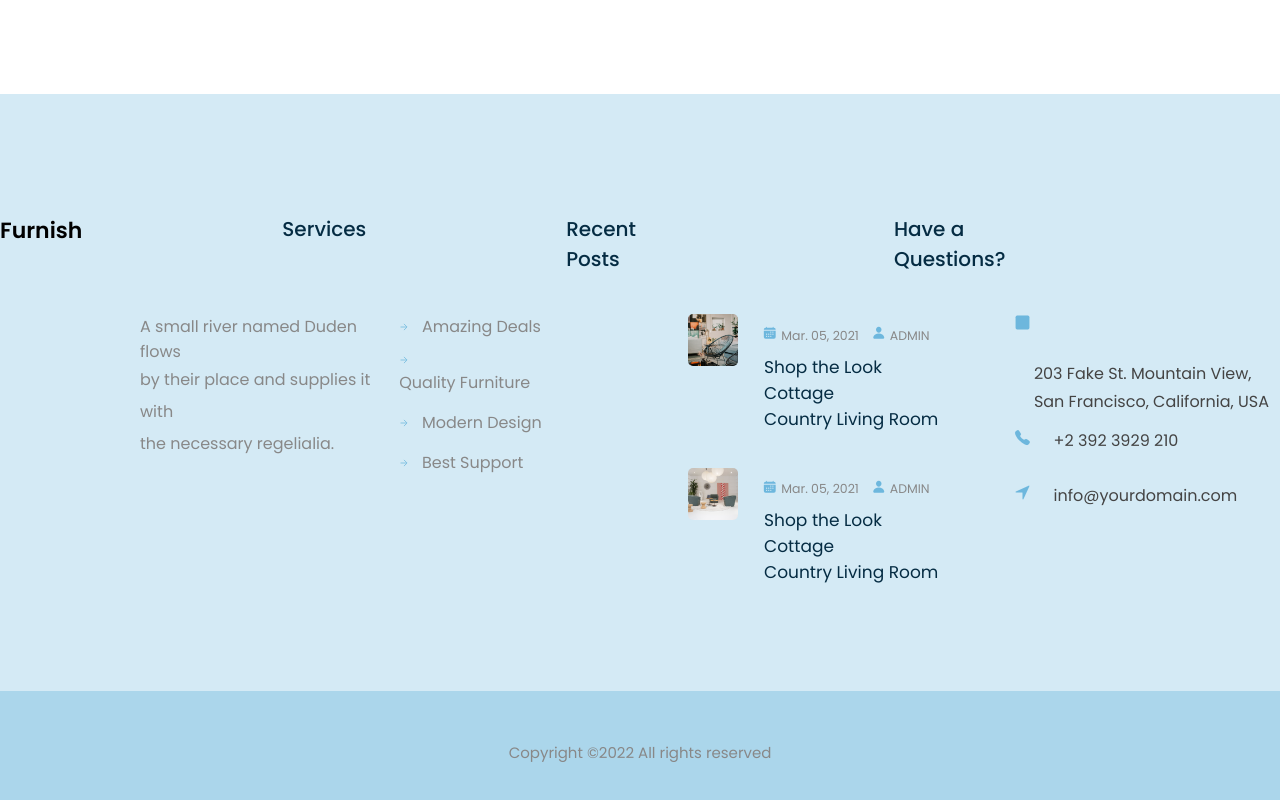
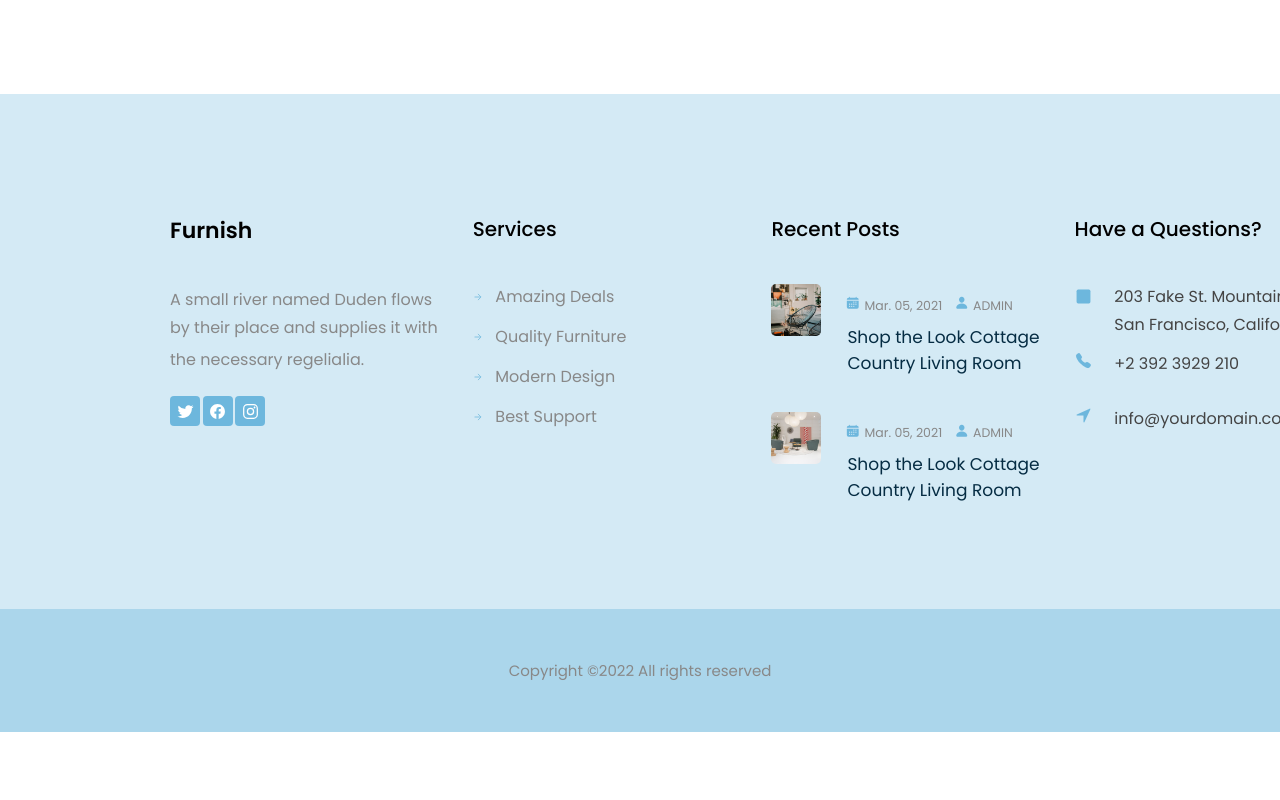
Before and after one commit to HalehNk/Furnish, a plain HTML site: page index.html in a window 1280 px wide. Shown: the part 5433-6233 px from the top of the page. After the commit the page ends 6165 px from the top, so only its background shows below. Drawn offline with nearby package versions, Linux system fonts and the light colour scheme.

Commit message:
fixing first footer

```diff
--- a/index.html
+++ b/index.html
@@ -423,31 +423,36 @@
         </div>
       </section>
   </main>
+
   <!-- CMT first footer -->
   <!-- FIX its not space between T-T -->
   <footer class="first-footer container">
-    <div class="flex flex--1x4">
-      <div class="footer-item">
+    <div class="flex">
+      <!-- CMT 1 -->
+      <div class="footer-item-1 relative">
         <p class="bold-p">Furnish</p>
-      </div>
-      <div class="footer-item">
-        <h3 class="heading-tertiary margin-b-sm">Services</h3>
-      </div>
-      <div class="footer-item">
-        <h3 class="heading-tertiary margin-b-sm">Recent Posts</h3>
-      </div>
-      <div class="footer-item">
-        <h3 class="heading-tertiary margin-b-sm">Have a Questions?</h3>
-      </div>
-    </div>
-    <div class="flex">
-      <!-- TODO FIX the icons at the end of it -->
         <div class="furnish">
           <p class="paragraph">
-          A small river named Duden flows <span class="br">by their place and supplies it with</span> <span class="br">
+            A small river named Duden flows <span class="br">by their place and supplies it with</span> <span
+              class="br">
               the necessary regelialia.</span>
           </p>
         </div>
+        <!-- FIX -->
+        <span class="twitter-container">
+          <ion-icon class="twitter" name="logo-twitter"></ion-icon>
+        </span>
+        <span class="facebook-container">
+          <ion-icon class="facebook" name="logo-facebook"></ion-icon>
+        </span>
+        <span class="ig-container">
+          <ion-icon class="ig" name="logo-instagram"></ion-icon>
+        </span>
+      </div>
+
+      <!-- CMT 2 -->
+      <div class="footer-item-2 relative">
+        <h3 class="heading-tertiary margin-b-sm">Services</h3>
         <div class="service">
           <a class="arrow-link" href="">
             <ion-icon class="arrow-icon" name="arrow-forward-outline"></ion-icon>
@@ -466,6 +471,11 @@
             <p class="paragraph arrow-p">Best Support</p>
           </a>
         </div>
+      </div>
+
+      <!-- CMT 3 -->
+      <div class="footer-item-3 relative">
+        <h3 class="heading-tertiary margin-b-sm">Recent Posts</h3>
         <div class="recent footer-item-3">
           <div class="services-1">
             <img src="img/img-sec6/img-1.png" alt="" class="img-footer">
@@ -488,11 +498,17 @@
             <a href="" class="blue-link">Shop the Look Cottage <span class="br">Country Living Room</span></a>
           </div>
         </div>
+      </div>
+
+      <!-- CMT 4 -->
+      <div class="footer-item-4 relative">
+        <h3 class="heading-tertiary margin-b-sm">Have a Questions?</h3>
         <div class="question">
           <div class="question-items">
             <div class="question-item-1">
               <ion-icon class="question-icon square-icon" name="square"></ion-icon>
-            <p class="paragraph dark-p p-short">203 Fake St. Mountain View, <span class="br">San Francisco, California,
+              <p class="paragraph dark-p p-short">203 Fake St. Mountain View, <span class="br">San Francisco,
+                  California,
                   USA</span>
               </p>
             </div>
@@ -503,6 +519,7 @@
             <div class="question-item-3">
               <ion-icon class="question-icon" name="navigate"></ion-icon>
               <p class="paragraph dark-p">info@yourdomain.com</p>
+            </div>
           </div>
         </div>
       </div>
--- a/style.css
+++ b/style.css
@@ -1169,13 +1169,26 @@ a {
 }
 
 /* FIX */
-.flex--1x4 {
-  justify-content: center;
+
+.relative {
+  position: relative;
 }
 
-.footer-item {
-  margin-right: 20rem;
-  padding-bottom: 3rem;
+.footer-item-1 {
+  left: 17rem;
+  /* padding-bottom: 3rem; */
+}
+
+.footer-item-2 {
+  left: 20.5rem;
+}
+
+.footer-item-3 {
+  left: 35rem;
+}
+
+.footer-item-4 {
+  left: 38.5rem;
 }
 
 .img-footer {
@@ -1183,20 +1196,31 @@ a {
   border-radius: 5px;
 }
 
-.furnish {
-  margin-left: 140px;
+.furnish,
+.service,
+.recent,
+.question {
+  margin-top: 4rem;
 }
 
-.service {
-  margin-left: 0px;
+.twitter-container,
+.facebook-container,
+.ig-container {
+  margin-top: 2rem;
+  display: inline-flex;
+  justify-content: center;
+  align-items: center;
+  background-color: #6db7dd;
+  width: 3rem;
+  height: 3rem;
+  border-radius: 4px;
 }
 
-.recent {
-  margin-left: 140px;
-}
-
-.question {
-  margin-left: 66px;
+.twitter,
+.facebook,
+.ig {
+  color: #fff;
+  font-size: 1.7rem;
 }
 
 @media screen and (min-width: 1540px) {
@@ -1204,22 +1228,6 @@ a {
     width: 1495px;
     margin-right: auto;
     margin-left: auto;
-  }
-
-  .furnish {
-    margin-left: 204px;
-  }
-
-  .service {
-    margin-left: 17px;
-  }
-
-  .recent {
-    margin-left: 138px;
-  }
-
-  .question {
-    margin-left: 62px;
   }
 
   .p-short {
```
Lines whose indentation alone changed are shown as unchanged.
